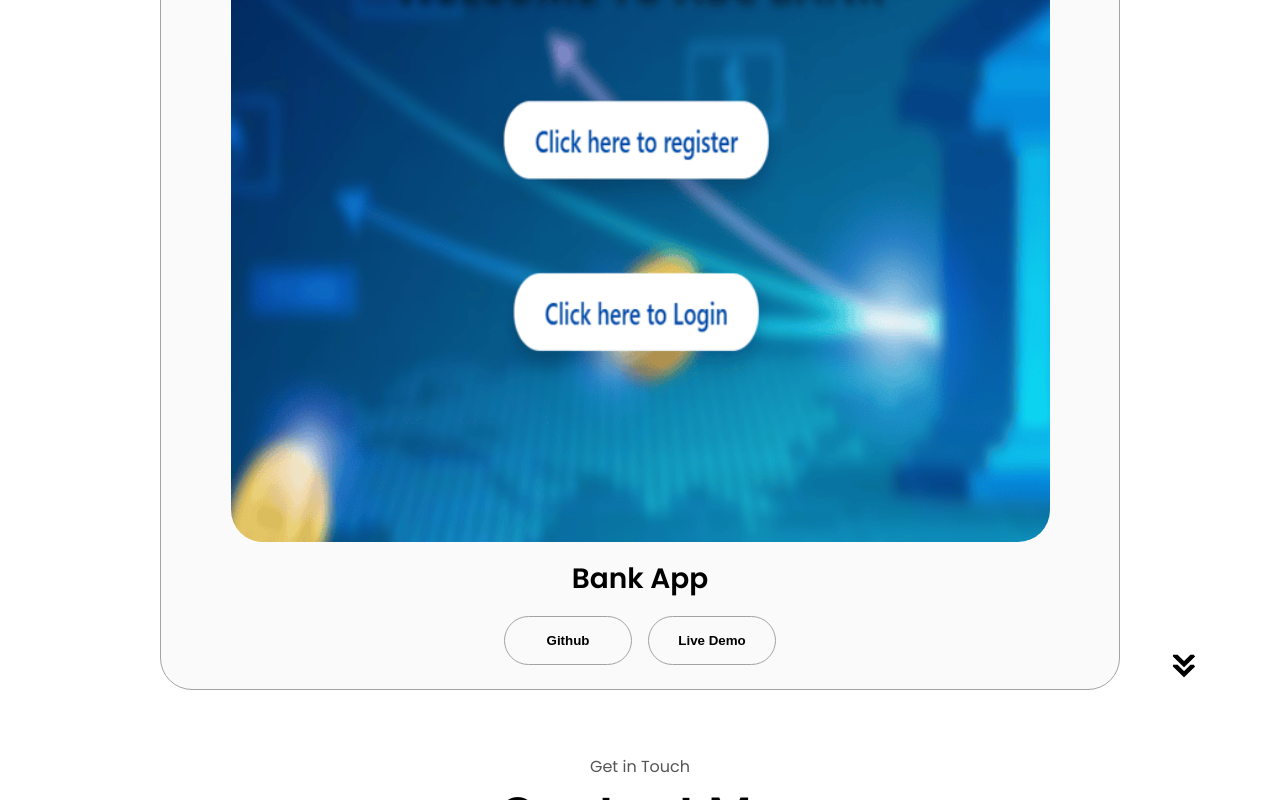
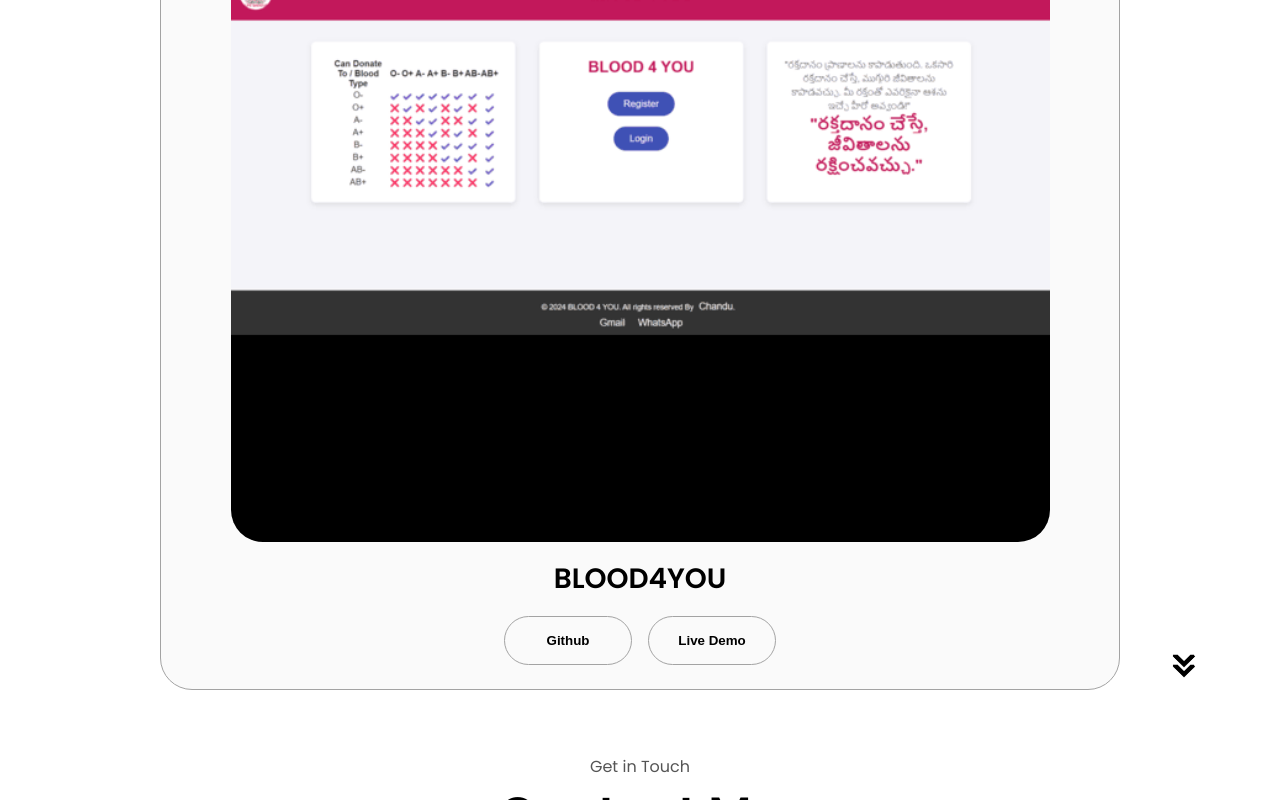
Before and after one commit to Chandu-ck/Portfolio, a plain HTML site: page index.html in a window 1280 px wide. Shown: the part 3415-4215 px from the top of the page. Drawn offline with Linux system fonts and the light colour scheme.

Commit message:
blood4you project updated

```diff
--- a/index.html
+++ b/index.html
@@ -284,12 +284,12 @@
           <div class="details-container color-container">
             <div class="article-container">
               <img
-                src="./assets/Bank.png"
+                src="./assets/Blood4You.png"
                 alt="Project 3"
                 class="project-img"
               />
             </div>
-            <h2 class="experience-sub-title project-title">Bank App</h2>
+            <h2 class="experience-sub-title project-title">BLOOD4YOU</h2>
             <div class="btn-container">
               <button
                 class="btn btn-color-2 project-btn"
```
